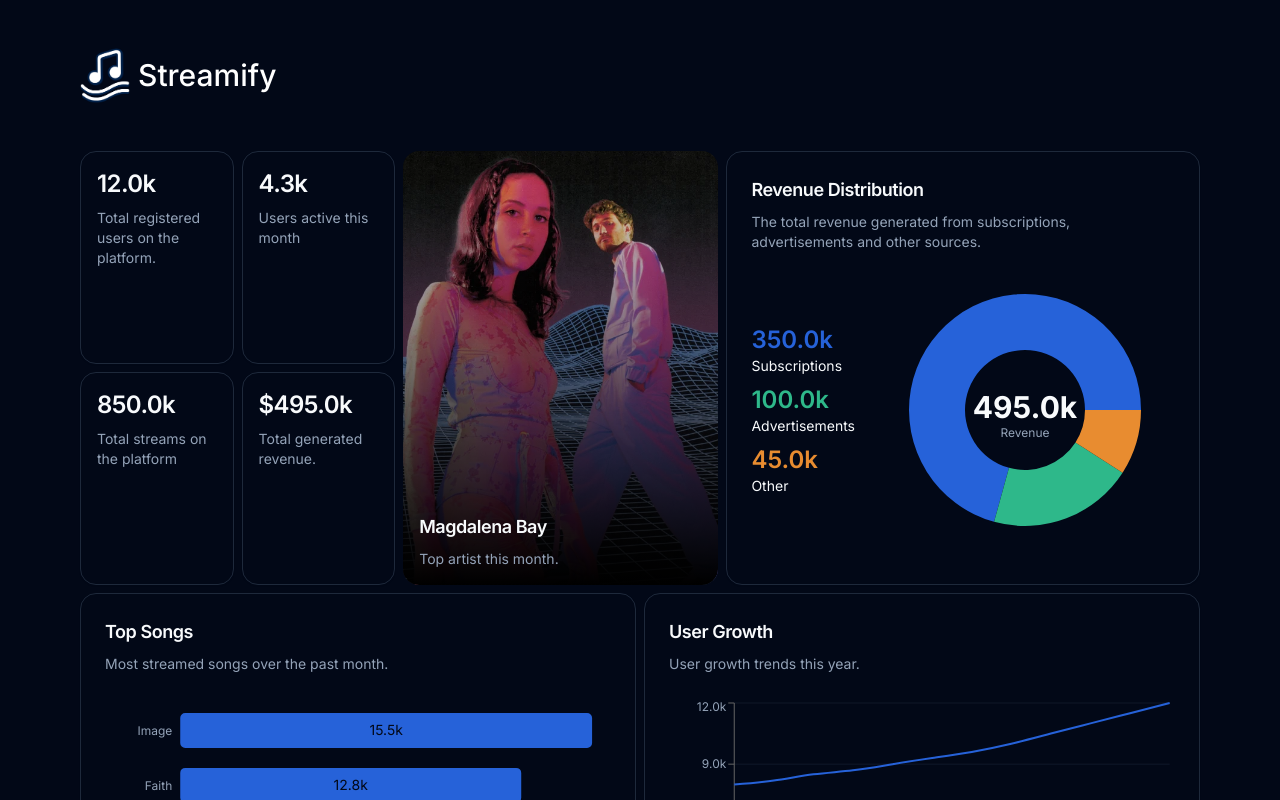
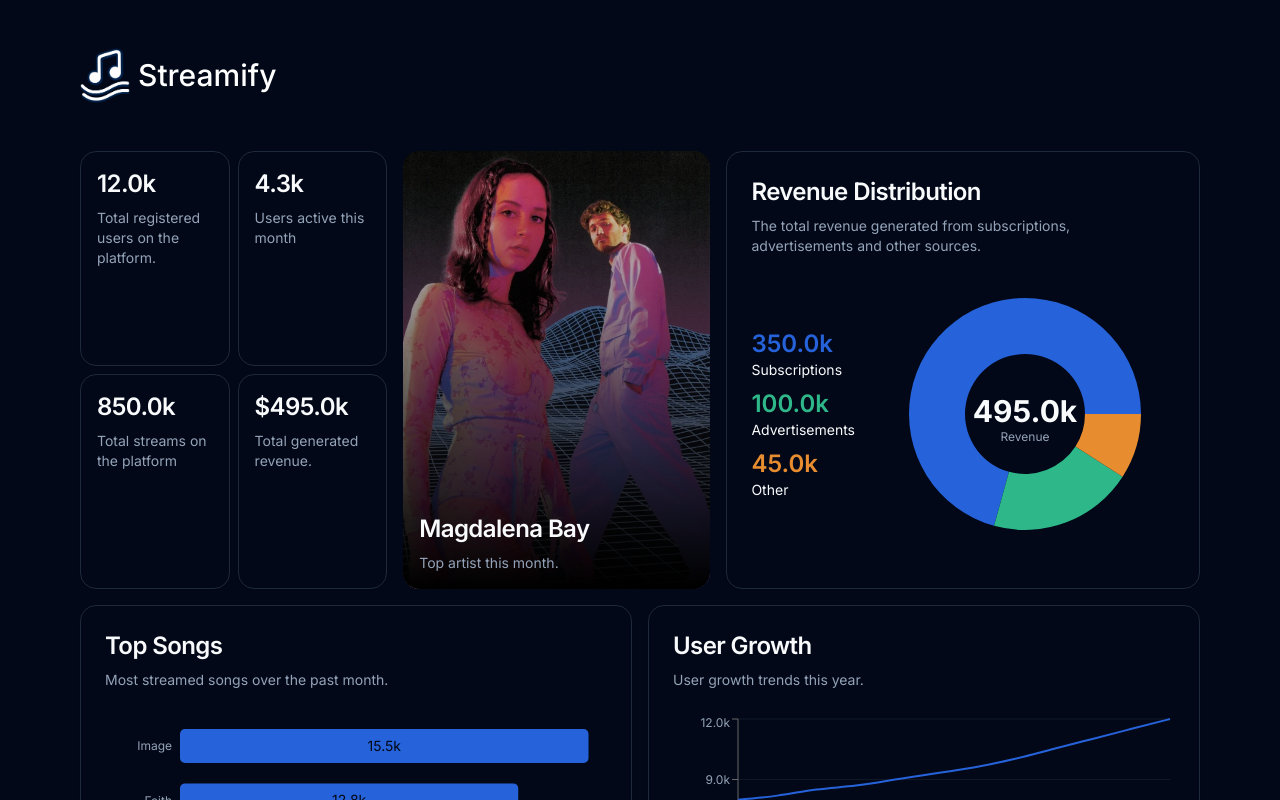
Before and after one commit to ferasahmad/streamify, a Next.js app: page / in a window 1280 px wide. Shown: the top 800 px of the page. Built offline with nearby package versions, Linux system fonts and the light colour scheme.

Commit message:
change: spacing/text sizes

```diff
--- a/src/app/page.tsx
+++ b/src/app/page.tsx
@@ -77,8 +77,8 @@ export default function Home() {
 }
 
 const classes = {
-  container: "flex flex-wrap justify-center w-full gap-2",
-  row: "flex md:flex-row flex-col gap-2 w-full",
+  container: "flex flex-wrap justify-center w-full gap-2 md:gap-4",
+  row: "flex md:flex-row flex-col gap-2 md:gap-4 w-full",
   flexItem: "flex-1",
   topArtistContainer: "flex relative xl:flex-1 flex-1 overflow-hidden",
   revenueSourcesContainer: "xl:flex-1 w-full flex-1",
--- a/src/components/custom/CardTitleAndDescription.tsx
+++ b/src/components/custom/CardTitleAndDescription.tsx
@@ -19,5 +19,5 @@ const CardTitleAndDescription: React.FC<CardTitleAndDescriptionProps> = ({
 export default CardTitleAndDescription;
 
 const classes = {
-  cardTitle: "pb-2 text-2xl md:text-lg",
+  cardTitle: "pb-2 text-lg md:text-2xl",
 };
```
